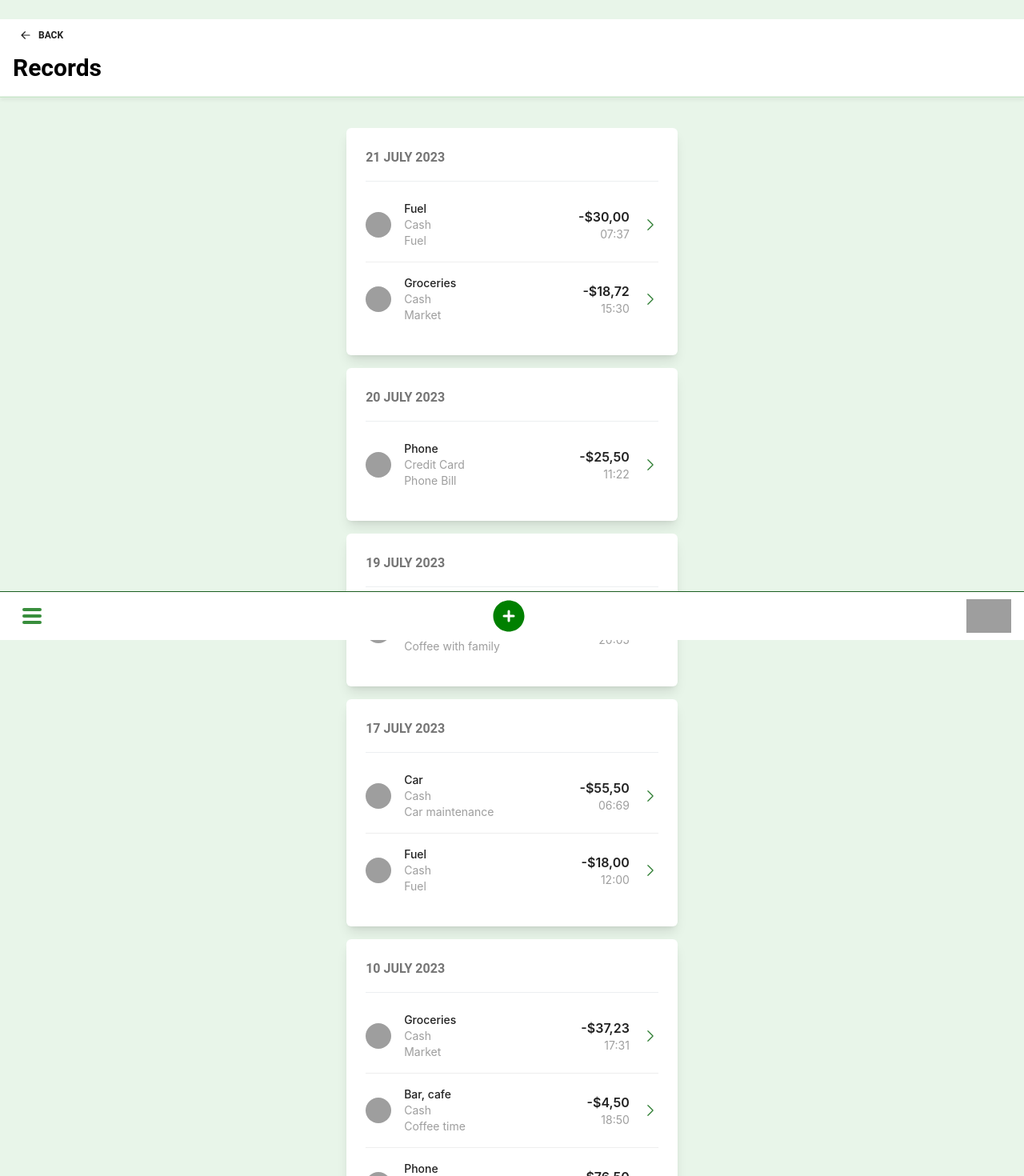
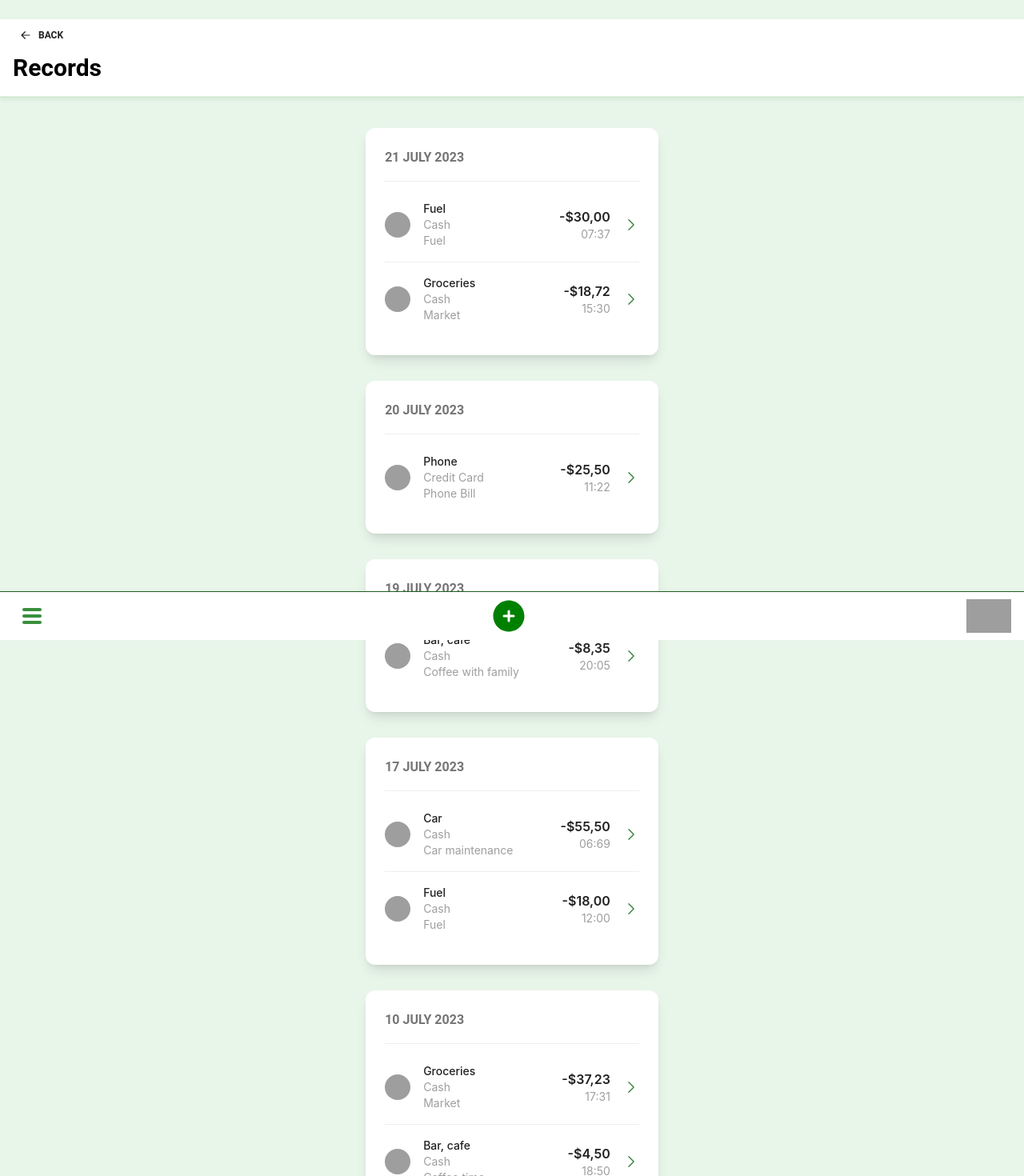
Before and after one commit to nikolaPantelic98/spendwisepro, a React (Create React App) app in the folder spendwisepro-web/spendwisepro-frontend/spendwisepro-client-ui/: page /records in a window 1280 px wide. Shown: the top 1470 px of the page at 80% size. Built offline with nearby package versions, Linux system fonts and the light colour scheme; grey boxes are pictures that could not be loaded.

Commit message:
Record list cards created

```diff
--- a/spendwisepro-web/spendwisepro-frontend/spendwisepro-client-ui/src/components/record/RecordsList.js
+++ b/spendwisepro-web/spendwisepro-frontend/spendwisepro-client-ui/src/components/record/RecordsList.js
@@ -16,7 +16,7 @@ export default function RecordsList() {
 
     return (
         <>
-            <Card className="w-full shadow-lg mt-8 rounded-md">
+            <Card className="w-full shadow-lg mt-8">
                 <CardBody>
                     <Typography variant="h6" className="mb-4 flex items-center justify-between text-gray-600">
                         21 JULY 2023
@@ -95,7 +95,7 @@ export default function RecordsList() {
                 </CardBody>
             </Card>
 
-            <Card className="w-full shadow-lg mt-4 rounded-md">
+            <Card className="w-full shadow-lg mt-8">
                 <CardBody>
                     <Typography variant="h6" className="mb-4 flex items-center justify-between text-gray-600">
                         20 JULY 2023
@@ -142,7 +142,7 @@ export default function RecordsList() {
                 </CardBody>
             </Card>
 
-            <Card className="w-full shadow-lg mt-4 rounded-md">
+            <Card className="w-full shadow-lg mt-8">
                 <CardBody>
                     <Typography variant="h6" className="mb-4 flex items-center justify-between text-gray-600">
                         19 JULY 2023
@@ -189,7 +189,7 @@ export default function RecordsList() {
                 </CardBody>
             </Card>
 
-            <Card className="w-full shadow-lg mt-4 rounded-md">
+            <Card className="w-full shadow-lg mt-8">
                 <CardBody>
                     <Typography variant="h6" className="mb-4 flex items-center justify-between text-gray-600">
                         17 JULY 2023
@@ -268,7 +268,7 @@ export default function RecordsList() {
                 </CardBody>
             </Card>
 
-            <Card className="w-full shadow-lg mt-4 rounded-md">
+            <Card className="w-full shadow-lg mt-8">
                 <CardBody>
                     <Typography variant="h6" className="mb-4 flex items-center justify-between text-gray-600">
                         10 JULY 2023
--- a/spendwisepro-web/spendwisepro-frontend/spendwisepro-client-ui/src/pages/record/RecordsPage.js
+++ b/spendwisepro-web/spendwisepro-frontend/spendwisepro-client-ui/src/pages/record/RecordsPage.js
@@ -24,7 +24,7 @@ function RecordsPage() {
 
                 <div className="flex justify-center min-h-screen bg-green-50">
                     <div className="mt-2">
-                        <div>
+                        <div className="mx-6">
                             <RecordsList />
                         </div>
 
```
